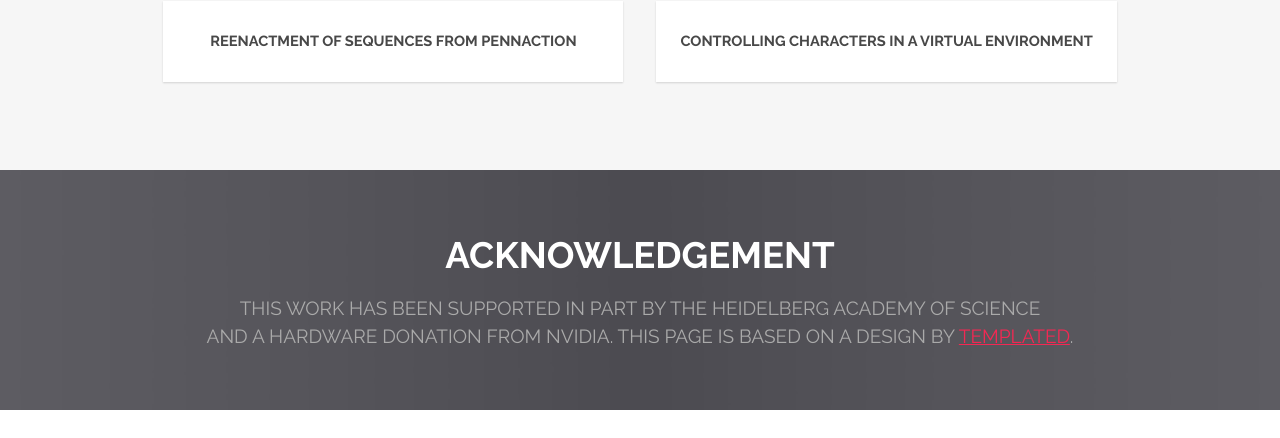
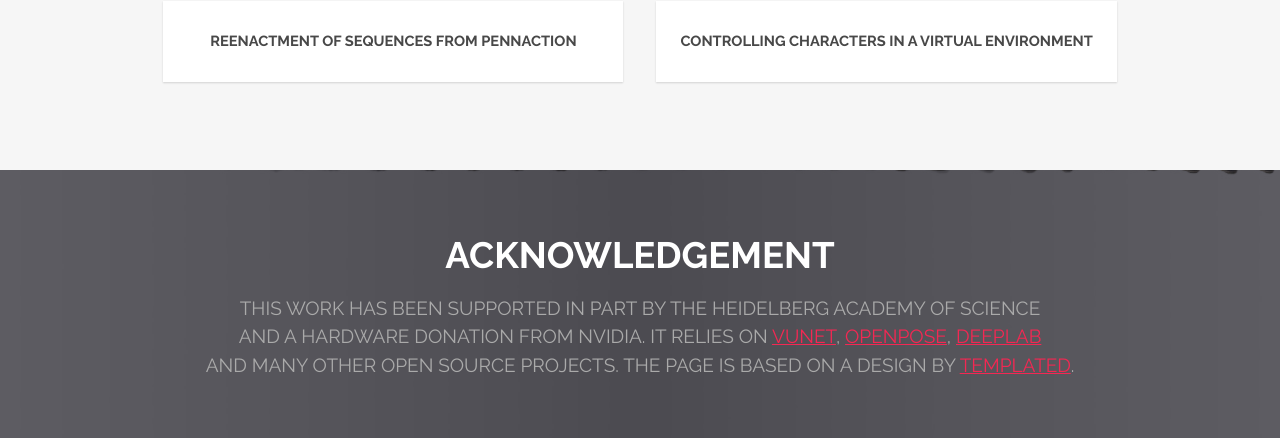
Before and after one commit to CompVis/hbugen2018, a plain HTML site: page index.html in a window 1280 px wide. Shown: the part 1976-2414 px from the top of the page. Before the commit the page ends 2386 px from the top, so only its background shows below. Drawn offline with Linux system fonts and the light colour scheme.

Commit message:
link to related work

```diff
--- a/index.html
+++ b/index.html
@@ -125,7 +125,15 @@
 							<h2>Acknowledgement</h2>
               <p>This work has been supported in part by the Heidelberg
               Academy of Science <br/>and a hardware donation from NVIDIA.
-              This page is based on a design by <a href="http://templated.co">TEMPLATED</a>.</p>
+              It relies on <a
+                                      href="https://compvis.github.io/vunet">VUnet</a>,
+                                    <a
+                                      href="https://github.com/CMU-Perceptual-Computing-Lab/openpose">OpenPose</a>,
+                                    <a
+                                      href="https://github.com/tensorflow/models/tree/master/research/deeplab">DeepLab</a>
+                                    <br>
+                                    and many other Open Source projects.
+              The page is based on a design by <a href="http://templated.co">TEMPLATED</a>.</p>
 						</header>
 					</div>
 				</section>
```
